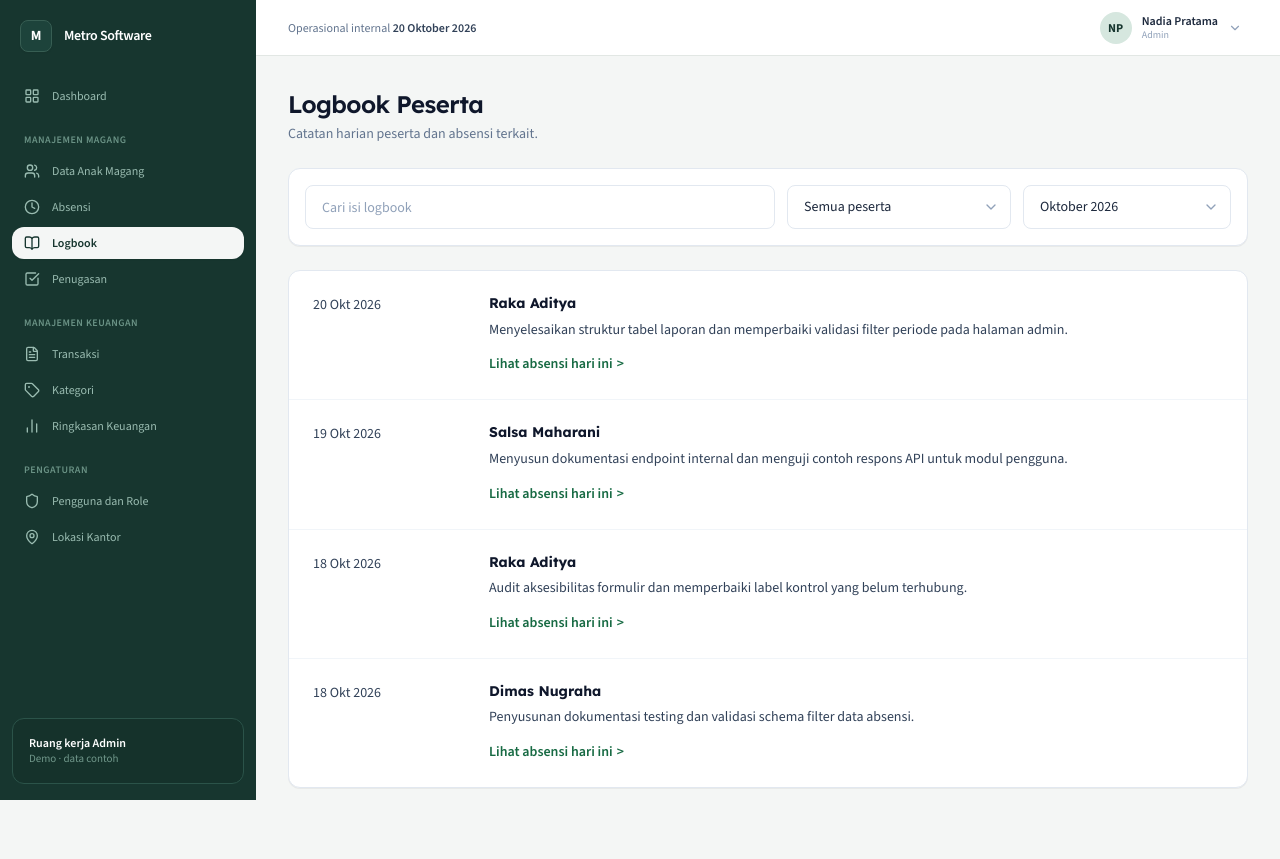
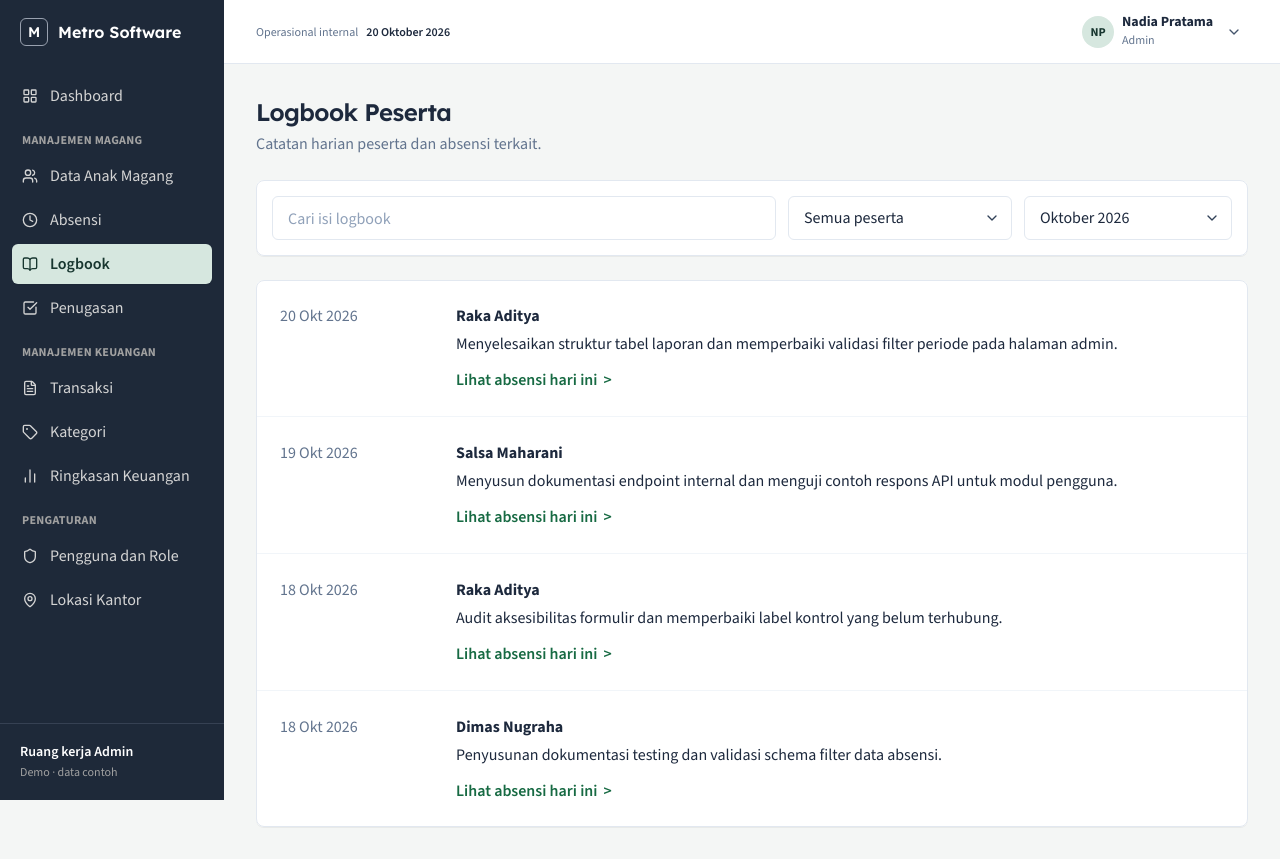
Before and after one commit to Ferdian-R/fe-metrohub, a React (Vite) app: page /admin/magang/logbook in a window 1280 px wide. Before the commit the page ends 820 px from the top, so only its background shows below. Built offline with nearby package versions, Linux system fonts and the light colour scheme; no server answers.

Commit message:
fix(typography): presisikan token font family, weight, size, dan leading halaman Logbook & Layout sesuai Figma

```diff
--- a/src/layouts/DashboardLayout.jsx
+++ b/src/layouts/DashboardLayout.jsx
@@ -63,19 +63,19 @@ export const DashboardLayout = () => {
   ];
 
   return (
-    <div className="min-h-screen bg-[#f4f6f5] flex flex-col md:flex-row font-sans text-slate-800">
+    <div className="min-h-screen bg-[#f4f6f5] flex flex-col md:flex-row font-source-sans text-slate-800">
       {/* Mobile Top Bar */}
       <div className="md:hidden bg-[#17362f] text-white px-4 py-3 flex items-center justify-between sticky top-0 z-40 shadow-xs">
         <div className="flex items-center gap-2.5">
-          <div className="w-7 h-7 rounded-lg border border-[#3b5f56] bg-[#1d433b] flex items-center justify-center font-bold text-xs text-white">
+          <div className="w-7 h-7 rounded-md border border-gray-400 bg-[#1d433b] flex items-center justify-center font-semibold text-sm text-white font-lexend leading-5">
             M
           </div>
-          <span className="font-semibold text-sm">Metro Software</span>
+          <span className="font-semibold text-base font-lexend leading-6 text-white">Metro Software</span>
         </div>
         <button
           type="button"
           onClick={() => setMobileOpen(!mobileOpen)}
-          className="p-1 rounded-lg text-slate-300 hover:text-white"
+          className="p-1 rounded-lg text-neutral-300 hover:text-white"
         >
           {mobileOpen ? <X className="w-5 h-5" /> : <Menu className="w-5 h-5" />}
         </button>
@@ -83,29 +83,31 @@ export const DashboardLayout = () => {
 
       {/* Sidebar: Fixed & Height Pas Layar (h-screen, sticky top-0 di desktop) */}
       <aside
-        className={`fixed inset-y-0 left-0 z-50 w-64 h-screen bg-[#17362f] text-[#a4c2b8] flex flex-col justify-between transition-transform duration-200 shrink-0 md:sticky md:top-0 md:translate-x-0 ${
+        className={`fixed inset-y-0 left-0 z-50 w-56 h-screen bg-gray-800 text-neutral-300 flex flex-col justify-between transition-transform duration-200 shrink-0 md:sticky md:top-0 md:translate-x-0 ${
           mobileOpen ? 'translate-x-0' : '-translate-x-full'
         }`}
       >
         <div className="flex flex-col flex-1 overflow-y-auto">
           {/* Logo Brand Header */}
-          <div className="p-5 flex items-center gap-3 shrink-0">
-            <div className="w-8 h-8 rounded-lg border border-[#375e53] bg-[#1d433b] flex items-center justify-center font-bold text-sm text-white shadow-xs">
+          <div className="h-16 px-5 flex items-center gap-2.5 shrink-0">
+            <div className="w-7 h-7 rounded-md outline outline-1 outline-offset-[-1px] outline-gray-400 bg-transparent flex items-center justify-center font-semibold text-sm text-white font-lexend leading-5">
               M
             </div>
-            <span className="font-semibold text-sm text-white tracking-tight">
+            <span className="font-semibold text-base font-lexend leading-6 text-white">
               Metro Software
             </span>
           </div>
 
           {/* Navigation Links */}
-          <nav className="px-3 py-2 space-y-4 flex-1">
+          <nav className="p-3 space-y-3 flex-1 overflow-hidden">
             {navGroups.map((group, idx) => (
               <div key={idx} className="space-y-1">
                 {group.header && (
-                  <p className="px-3 py-1 text-[10px] font-semibold tracking-wider text-[#6b9386] uppercase">
-                    {group.header}
-                  </p>
+                  <div className="h-6 px-2.5 flex items-center">
+                    <p className="text-xs font-bold font-source-sans tracking-wide text-neutral-400 uppercase leading-6">
+                      {group.header}
+                    </p>
+                  </div>
                 )}
                 {group.items.map((item) => {
                   const Icon = item.icon;
@@ -115,14 +117,14 @@ export const DashboardLayout = () => {
                       key={item.path}
                       to={item.path}
                       onClick={() => setMobileOpen(false)}
-                      className={`flex items-center gap-3 px-3 py-2 rounded-xl text-xs font-medium transition ${
+                      className={`w-full min-h-10 px-2.5 py-2 rounded-md flex items-center gap-3 transition ${
                         isActive
-                          ? 'bg-[#f4f6f5] text-[#17362f] font-semibold shadow-xs'
-                          : 'text-[#9abcb1] hover:text-white hover:bg-[#1f453d]'
+                          ? 'bg-[#d6e7df] text-[#17362f] font-semibold leading-6 text-base shadow-xs'
+                          : 'text-neutral-300 hover:text-white hover:bg-gray-700/60 font-normal leading-6 text-base'
                       }`}
                     >
                       <Icon className="w-4 h-4 shrink-0" />
-                      <span>{item.name}</span>
+                      <span className="font-source-sans">{item.name}</span>
                     </NavLink>
                   );
                 })}
@@ -132,9 +134,9 @@ export const DashboardLayout = () => {
         </div>
 
         {/* Sidebar Footer */}
-        <div className="p-4 mx-3 mb-4 rounded-xl border border-[#2b5349] bg-[#15322b] shrink-0">
-          <p className="text-xs font-semibold text-white">Ruang kerja Admin</p>
-          <p className="text-[11px] text-[#71988b]">Demo · data contoh</p>
+        <div className="px-5 pt-4 pb-5 border-t border-gray-700 shrink-0">
+          <p className="text-sm font-semibold font-source-sans leading-6 text-white">Ruang kerja Admin</p>
+          <p className="text-xs font-normal font-source-sans leading-4 text-neutral-400">Demo · data contoh</p>
         </div>
       </aside>
 
@@ -146,12 +148,17 @@ export const DashboardLayout = () => {
         />
       )}
 
-      {/* Main Content Area: Hanya bagian ini yang scroll */}
+      {/* Main Content Area */}
       <div className="flex-1 flex flex-col min-w-0">
         {/* Top Header Sticky */}
-        <header className="h-14 bg-white/95 backdrop-blur-xs border-b border-[#e2e7e4] px-6 md:px-8 flex items-center justify-between sticky top-0 z-30 shrink-0">
-          <div className="text-xs text-slate-500 font-medium">
-            Operasional internal <span className="font-semibold text-slate-700">20 Oktober 2026</span>
+        <header className="h-16 bg-white/95 backdrop-blur-xs border-b border-slate-200 px-6 md:px-8 flex items-center justify-between sticky top-0 z-30 shrink-0">
+          <div className="flex items-center gap-2">
+            <span className="text-xs font-normal font-source-sans leading-5 text-slate-500">
+              Operasional internal
+            </span>
+            <span className="text-xs font-semibold font-source-sans leading-5 text-slate-800">
+              20 Oktober 2026
+            </span>
           </div>
 
           {/* User Profile Pill */}
@@ -159,16 +166,20 @@ export const DashboardLayout = () => {
             <button
               type="button"
               onClick={() => setUserDropdownOpen(!userDropdownOpen)}
-              className="flex items-center gap-2.5 hover:bg-slate-50 p-1.5 rounded-xl transition select-none"
+              className="flex items-center gap-2 hover:bg-slate-50 p-1.5 rounded-md transition select-none cursor-pointer"
             >
-              <div className="w-8 h-8 rounded-full bg-[#d6e7df] text-[#17362f] font-bold text-xs flex items-center justify-center">
+              <div className="w-8 h-8 rounded-full bg-[#d6e7df] text-[#17362f] font-bold text-xs font-source-sans leading-5 flex items-center justify-center">
                 NP
               </div>
-              <div className="text-left hidden sm:block">
-                <p className="text-xs font-semibold text-slate-800 leading-tight">Nadia Pratama</p>
-                <p className="text-[10px] text-slate-400 leading-tight">Admin</p>
+              <div className="text-left hidden sm:block min-w-24">
+                <p className="text-sm font-bold font-source-sans leading-4 text-slate-800">
+                  Nadia Pratama
+                </p>
+                <p className="text-xs font-normal font-source-sans leading-5 text-slate-500">
+                  Admin
+                </p>
               </div>
-              <ChevronDown className="w-3.5 h-3.5 text-slate-400" />
+              <ChevronDown className="w-4 h-4 text-slate-600" />
             </button>
 
             {userDropdownOpen && (
@@ -180,7 +191,7 @@ export const DashboardLayout = () => {
                 <button
                   type="button"
                   onClick={handleLogout}
-                  className="w-full text-left px-4 py-2 text-xs text-rose-600 hover:bg-rose-50 flex items-center gap-2"
+                  className="w-full text-left px-4 py-2 text-xs text-rose-600 hover:bg-rose-50 flex items-center gap-2 cursor-pointer"
                 >
                   <LogOut className="w-3.5 h-3.5" /> Keluar
                 </button>
--- a/src/modules/magang/pages/AdminLogbookPage.jsx
+++ b/src/modules/magang/pages/AdminLogbookPage.jsx
@@ -1,10 +1,7 @@
 import React, { useState } from 'react';
 import {
-  Search,
   ChevronDown,
-  ChevronRight,
   X,
-  Calendar,
 } from 'lucide-react';
 
 const INITIAL_LOGBOOK_DATA = [
@@ -95,16 +92,16 @@ export const AdminLogbookPage = () => {
     <div className="space-y-6">
       {/* Header Halaman Sesuai Figma */}
       <div>
-        <h1 className="text-2xl font-semibold text-slate-900 tracking-tight font-lexend">
+        <h1 className="text-2xl font-semibold text-slate-800 tracking-tight font-lexend leading-8">
           Logbook Peserta
         </h1>
-        <p className="text-sm text-slate-500 mt-1">
+        <p className="text-base text-slate-500 font-normal font-source-sans leading-6 mt-1">
           Catatan harian peserta dan absensi terkait.
         </p>
       </div>
 
-      {/* Filter Card */}
-      <div className="bg-white rounded-xl border border-slate-200 p-4 shadow-2xs">
+      {/* Filter Card Sesuai Figma */}
+      <div className="bg-white rounded-lg outline outline-1 outline-offset-[-1px] outline-slate-200 p-4 shadow-2xs">
         <div className="flex flex-col md:flex-row items-stretch md:items-center gap-3">
           {/* Input Cari Isi Logbook */}
           <div className="flex-1 relative">
@@ -113,7 +110,7 @@ export const AdminLogbookPage = () => {
               value={searchTerm}
               onChange={(e) => setSearchTerm(e.target.value)}
               placeholder="Cari isi logbook"
-              className="w-full h-11 px-4 bg-white border border-slate-200 rounded-lg text-sm text-slate-800 placeholder-slate-400 focus:outline-none focus:border-[#17362f] focus:ring-1 focus:ring-[#17362f] transition"
+              className="w-full h-11 px-4 bg-white rounded-md outline outline-1 outline-offset-[-1px] outline-slate-200 text-base font-normal font-source-sans text-slate-800 placeholder-slate-400 focus:outline-none focus:outline-[#17362f] transition"
             />
           </div>
 
@@ -122,14 +119,14 @@ export const AdminLogbookPage = () => {
             <select
               value={selectedPeserta}
               onChange={(e) => setSelectedPeserta(e.target.value)}
-              className="w-full h-11 pl-4 pr-9 bg-white border border-slate-200 rounded-lg text-sm text-slate-800 font-medium focus:outline-none focus:border-[#17362f] focus:ring-1 focus:ring-[#17362f] appearance-none cursor-pointer transition"
+              className="w-full h-11 pl-4 pr-9 bg-white rounded-md outline outline-1 outline-offset-[-1px] outline-slate-200 text-base font-normal font-source-sans text-slate-800 focus:outline-none focus:outline-[#17362f] appearance-none cursor-pointer transition"
             >
               <option value="Semua peserta">Semua peserta</option>
               <option value="Raka Aditya">Raka Aditya</option>
               <option value="Salsa Maharani">Salsa Maharani</option>
               <option value="Dimas Nugraha">Dimas Nugraha</option>
             </select>
-            <div className="absolute inset-y-0 right-0 flex items-center pr-3 pointer-events-none text-slate-400">
+            <div className="absolute inset-y-0 right-0 flex items-center pr-3 pointer-events-none text-slate-700">
               <ChevronDown className="w-4 h-4" />
             </div>
           </div>
@@ -139,24 +136,24 @@ export const AdminLogbookPage = () => {
             <select
               value={selectedBulan}
               onChange={(e) => setSelectedBulan(e.target.value)}
-              className="w-full h-11 pl-4 pr-9 bg-white border border-slate-200 rounded-lg text-sm text-slate-800 font-medium focus:outline-none focus:border-[#17362f] focus:ring-1 focus:ring-[#17362f] appearance-none cursor-pointer transition"
+              className="w-full h-11 pl-4 pr-9 bg-white rounded-md outline outline-1 outline-offset-[-1px] outline-slate-200 text-base font-normal font-source-sans text-slate-800 focus:outline-none focus:outline-[#17362f] appearance-none cursor-pointer transition"
             >
               <option value="Oktober 2026">Oktober 2026</option>
               <option value="September 2026">September 2026</option>
               <option value="Agustus 2026">Agustus 2026</option>
               <option value="Semua bulan">Semua bulan</option>
             </select>
-            <div className="absolute inset-y-0 right-0 flex items-center pr-3 pointer-events-none text-slate-400">
+            <div className="absolute inset-y-0 right-0 flex items-center pr-3 pointer-events-none text-slate-700">
               <ChevronDown className="w-4 h-4" />
             </div>
           </div>
         </div>
       </div>
 
-      {/* List Logbook Card Container */}
-      <div className="bg-white rounded-xl border border-slate-200 shadow-2xs divide-y divide-slate-100 overflow-hidden">
+      {/* List Logbook Card Container Sesuai Figma */}
+      <div className="bg-white rounded-lg outline outline-1 outline-offset-[-1px] outline-slate-200 shadow-2xs divide-y divide-slate-100 overflow-hidden">
         {filteredList.length === 0 ? (
-          <div className="py-12 text-center text-slate-400 text-sm">
+          <div className="py-12 text-center text-slate-400 text-base font-normal font-source-sans leading-6">
             Tidak ada catatan logbook yang sesuai dengan filter.
           </div>
         ) : (
@@ -165,24 +162,27 @@ export const AdminLogbookPage = () => {
               key={item.id}
               className="p-5 md:p-6 flex flex-col sm:flex-row items-start gap-4 md:gap-8 hover:bg-slate-50/70 transition"
             >
-              {/* Kolom Tanggal */}
-              <div className="w-full sm:w-36 shrink-0 text-sm text-slate-700 font-normal">
+              {/* Kolom Tanggal: text-Color-muted text-base font-normal font-['Source_Sans_3'] leading-6 */}
+              <div className="w-full sm:w-36 shrink-0 text-slate-500 text-base font-normal font-source-sans leading-6">
                 {item.tanggal}
               </div>
 
               {/* Kolom Isi Catatan & Aksi */}
-              <div className="flex-1 min-w-0 space-y-1.5">
-                <h3 className="text-sm font-bold text-slate-900 leading-tight">
+              <div className="flex-1 min-w-0 space-y-1">
+                {/* Raka Aditya: text-Color-text text-base font-bold font-['Source_Sans_3'] leading-6 */}
+                <h3 className="text-slate-800 text-base font-bold font-source-sans leading-6">
                   {item.peserta}
                 </h3>
-                <p className="text-sm text-slate-700 leading-relaxed">
+                {/* Isi Logbook: text-Color-text text-base font-normal font-['Source_Sans_3'] leading-6 */}
+                <p className="text-slate-800 text-base font-normal font-source-sans leading-6">
                   {item.isi}
                 </p>
-                <div className="pt-1">
+                {/* Lihat absensi hari ini: text-Color-primary text-base font-semibold font-['Source_Sans_3'] leading-6 */}
+                <div className="pt-2">
                   <button
                     type="button"
                     onClick={() => setActiveModalItem(item)}
-                    className="inline-flex items-center gap-1 text-sm font-semibold text-[#176a43] hover:text-[#0f462c] transition hover:underline cursor-pointer"
+                    className="inline-flex items-center gap-1.5 text-base font-semibold font-source-sans text-[#176a43] hover:text-[#0f462c] transition hover:underline cursor-pointer leading-6"
                   >
                     <span>Lihat absensi hari ini</span>
                     <span aria-hidden="true">&gt;</span>
@@ -201,10 +201,10 @@ export const AdminLogbookPage = () => {
             {/* Modal Header */}
             <div className="p-6 pb-4 flex items-start justify-between border-b border-slate-100">
               <div>
-                <h2 className="text-xl font-semibold text-slate-900 font-lexend">
+                <h2 className="text-xl font-semibold text-slate-900 font-lexend leading-7">
                   Detail Logbook
                 </h2>
-                <p className="text-xs text-slate-500 mt-1">
+                <p className="text-xs text-slate-500 font-normal font-source-sans leading-5 mt-1">
                   {activeModalItem.peserta} · {activeModalItem.tanggalLengkap}
                 </p>
               </div>
@@ -221,43 +221,43 @@ export const AdminLogbookPage = () => {
             <div className="p-6 overflow-y-auto space-y-4 flex-1">
               {/* Status Pill Tersimpan */}
               <div>
-                <span className="inline-flex items-center px-2.5 py-0.5 rounded-full text-xs font-semibold bg-[#e7f5ec] text-[#176a43] border border-[#c6e9d4]">
+                <span className="inline-flex items-center px-2.5 py-0.5 rounded-full text-xs font-semibold font-source-sans bg-[#e7f5ec] text-[#176a43] border border-[#c6e9d4]">
                   {activeModalItem.savedStatus}
                 </span>
               </div>
 
               {/* Card 1: Pekerjaan hari ini */}
               <div className="p-5 bg-white rounded-xl border border-slate-200 space-y-2">
-                <h3 className="text-base font-semibold text-slate-900 font-lexend">
+                <h3 className="text-base font-semibold text-slate-900 font-lexend leading-6">
                   Pekerjaan hari ini
                 </h3>
-                <p className="text-sm text-slate-700 leading-relaxed">
+                <p className="text-base text-slate-800 font-normal font-source-sans leading-6">
                   {activeModalItem.isi}
                 </p>
               </div>
 
               {/* Card 2: Absensi terkait */}
               <div className="p-5 bg-white rounded-xl border border-slate-200 space-y-3">
-                <h3 className="text-base font-semibold text-slate-900 font-lexend">
+                <h3 className="text-base font-semibold text-slate-900 font-lexend leading-6">
                   Absensi terkait
                 </h3>
 
                 <div className="grid grid-cols-1 sm:grid-cols-2 gap-4 pt-1">
                   {/* Kolom Check-in */}
                   <div>
-                    <p className="text-xs text-slate-400 font-medium">Check-in</p>
-                    <p className="text-sm font-semibold text-slate-800 mt-0.5">
+                    <p className="text-xs text-slate-400 font-medium font-source-sans leading-4">Check-in</p>
+                    <p className="text-base font-semibold font-source-sans text-slate-800 leading-6 mt-0.5">
                       {activeModalItem.absensi.checkin}
                     </p>
-                    <p className="text-xs text-slate-500 mt-1">
+                    <p className="text-xs text-slate-500 font-normal font-source-sans leading-4 mt-1">
                       {activeModalItem.absensi.keterangan}
                     </p>
                   </div>
 
                   {/* Kolom Check-out */}
                   <div>
-                    <p className="text-xs text-slate-400 font-medium">Check-out</p>
-                    <p className="text-sm font-semibold text-slate-800 mt-0.5">
+                    <p className="text-xs text-slate-400 font-medium font-source-sans leading-4">Check-out</p>
+                    <p className="text-base font-semibold font-source-sans text-slate-800 leading-6 mt-0.5">
                       {activeModalItem.absensi.checkout}
                     </p>
                   </div>
@@ -265,7 +265,7 @@ export const AdminLogbookPage = () => {
               </div>
 
               {/* Note Informasi */}
-              <p className="text-xs text-slate-400 pt-1">
+              <p className="text-xs text-slate-400 font-normal font-source-sans leading-5 pt-1">
                 Hanya baca. Isi logbook dikelola peserta sebelum check-out.
               </p>
             </div>
@@ -275,7 +275,7 @@ export const AdminLogbookPage = () => {
               <button
                 type="button"
                 onClick={() => setActiveModalItem(null)}
-                className="px-5 py-2.5 bg-white border border-slate-300 hover:bg-slate-50 text-slate-800 rounded-lg text-sm font-semibold transition active:scale-95 shadow-2xs cursor-pointer"
+                className="px-5 py-2.5 bg-white border border-slate-300 hover:bg-slate-50 text-slate-800 rounded-lg text-sm font-semibold font-source-sans transition active:scale-95 shadow-2xs cursor-pointer"
               >
                 Tutup
               </button>
```
